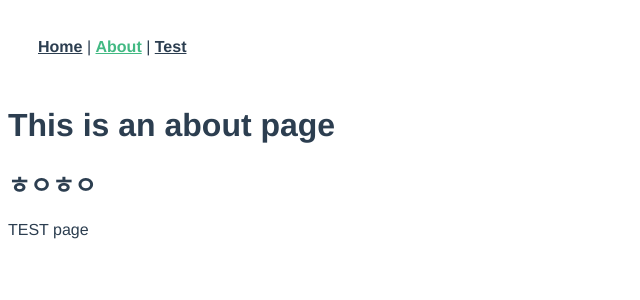
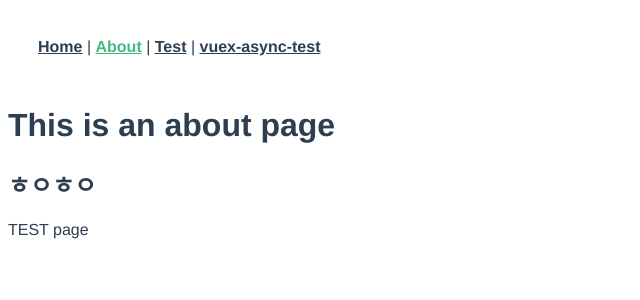
Before and after one commit to glory4god/vue-typescript-vuex, a Vue app: page /about in a window 1280 px wide. Shown: the top 300 px of the page, without its empty margins (0-640 px from the left). Built offline with nearby package versions, Linux system fonts and the light colour scheme.

Commit message:
feat : add test, vuex-async page

```diff
--- a/src/App.vue
+++ b/src/App.vue
@@ -2,7 +2,8 @@
   <div id="nav">
     <router-link to="/">Home</router-link> |
     <router-link to="/about">About</router-link> |
-    <router-link to="/test">Test</router-link>
+    <router-link to="/test">Test</router-link> |
+    <router-link to="/vuex-async">vuex-async-test</router-link>
   </div>
   <router-view />
 </template>
--- a/src/router/index.ts
+++ b/src/router/index.ts
@@ -17,6 +17,11 @@ const routes: Array<RouteRecordRaw> = [
     name: 'Test',
     component: () => import('../views/Test.vue'),
   },
+  {
+    path: '/vuex-async',
+    name: 'Vuex-Async',
+    component: () => import('../views/VuexAsync.vue'),
+  },
 ];
 
 const router = createRouter({
```
